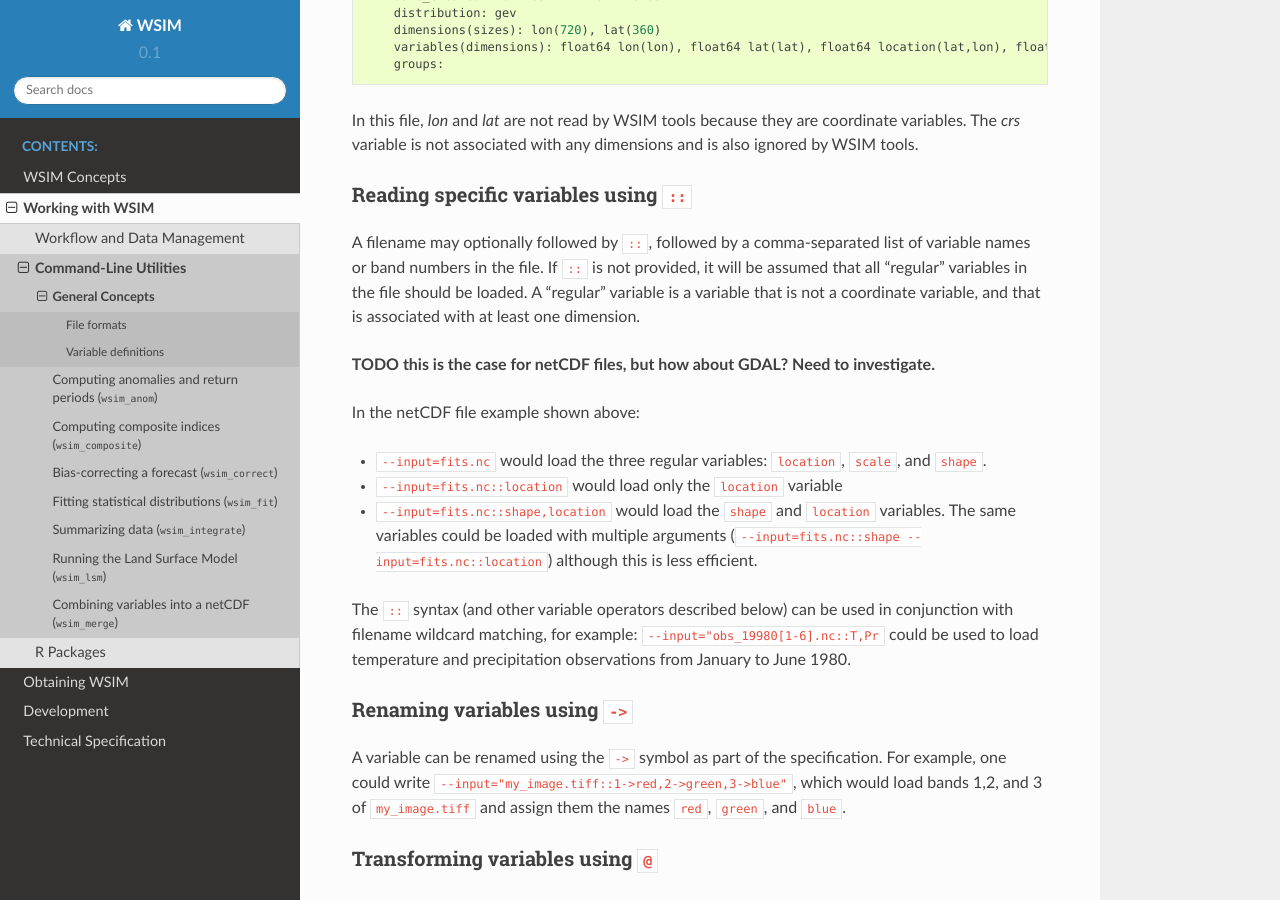
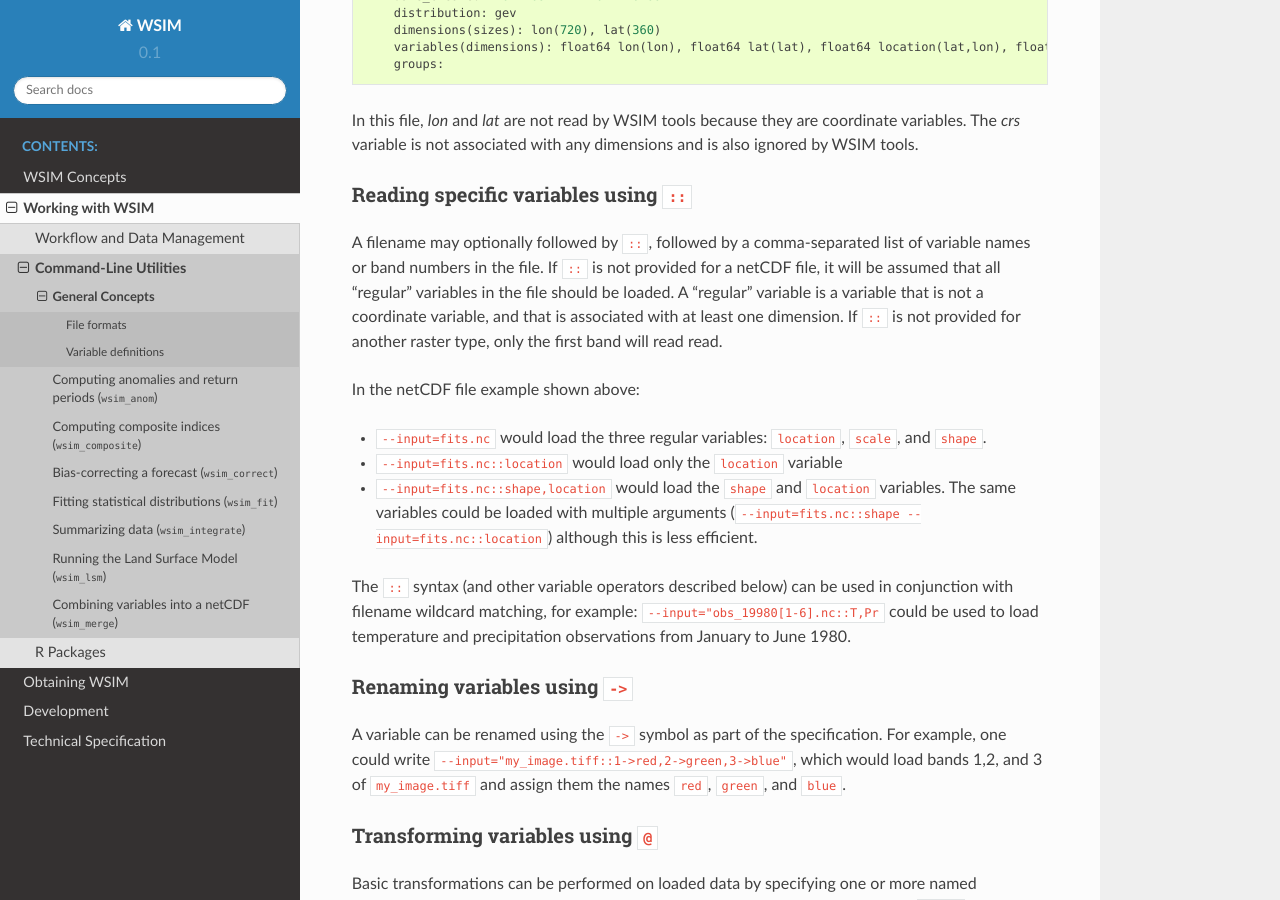
Before and after one commit to isciences/wsim, a Sphinx documentation site: the page built from docs/working/scripts/concepts.rst, in a window 1280 px wide and 900 px high, scrolled down 939 px. Built offline with Sphinx 7.4.7 and the Read the Docs theme 2.0.0, drawn with Linux system fonts in a browser that asks for light colours.

Commit message:
Resolve TODO in docs

```diff
--- a/docs/working/scripts/concepts.rst
+++ b/docs/working/scripts/concepts.rst
@@ -45,9 +45,7 @@ In this file, `lon` and `lat` are not read by WSIM tools because they are coordi
 Reading specific variables using ``::``
 ---------------------------------------
 
-A filename may optionally followed by ``::``, followed by a comma-separated list of variable names or band numbers in the file. If ``::`` is not provided, it will be assumed that all "regular" variables in the file should be loaded. A "regular" variable is a variable that is not a coordinate variable, and that is associated with at least one dimension.
-
-**TODO this is the case for netCDF files, but how about GDAL? Need to investigate.**
+A filename may optionally followed by ``::``, followed by a comma-separated list of variable names or band numbers in the file. If ``::`` is not provided for a netCDF file, it will be assumed that all "regular" variables in the file should be loaded. A "regular" variable is a variable that is not a coordinate variable, and that is associated with at least one dimension. If ``::`` is not provided for another raster type, only the first band will read read.
 
 In the netCDF file example shown above:
 
```
